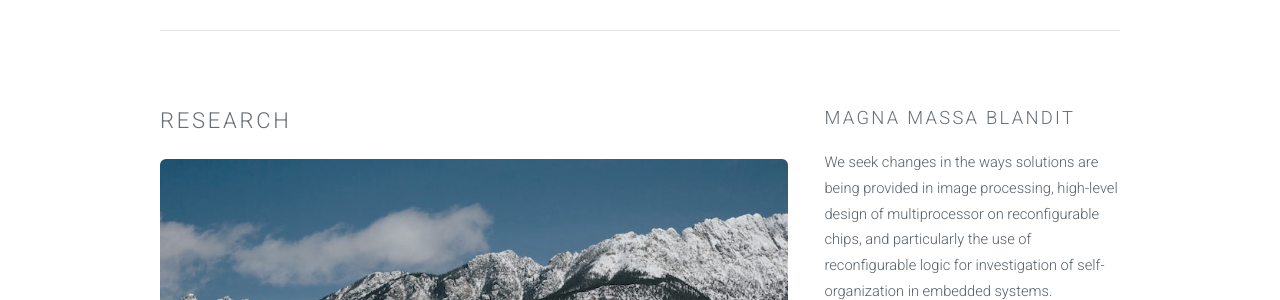
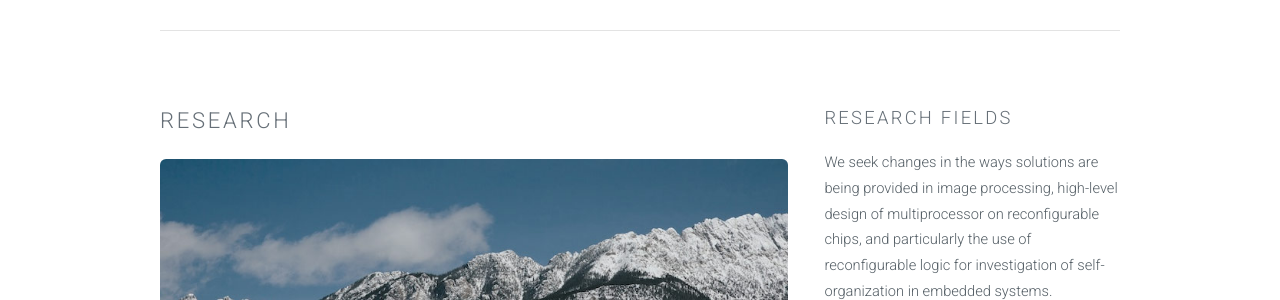
Before and after one commit to smartsystemslab-uf/smartsystemslab-uf.github.io, a Jekyll site: the page no-sidebar.html, which Jekyll copies as it is, in a window 1280 px wide and 900 px high, scrolled down 1529 px. Shown: the part 153-453 px from the top of the window. Built offline with Jekyll 4.4.1, drawn with Linux system fonts in a browser that asks for light colours.

Commit message:
Adding content

```diff
--- a/no-sidebar.html
+++ b/no-sidebar.html
@@ -92,7 +92,7 @@
 					</div>
 					<div class="4u">
 						<section>
-							<h3>Magna massa blandit</h3>
+							<h3>Research Fields</h3>
 							<p>We seek changes in the ways solutions are being provided in image processing, high-level design of multiprocessor on reconfigurable chips, and particularly the use of reconfigurable logic for investigation of self-organization in embedded systems. Specifically, our investigations are currently articulated around the following domains:</p>
 							<ul>
 								<li>Embedded Intelligent Visual Systems AMOC (Adaptive Multiprocessor on Chip)</li>
```
